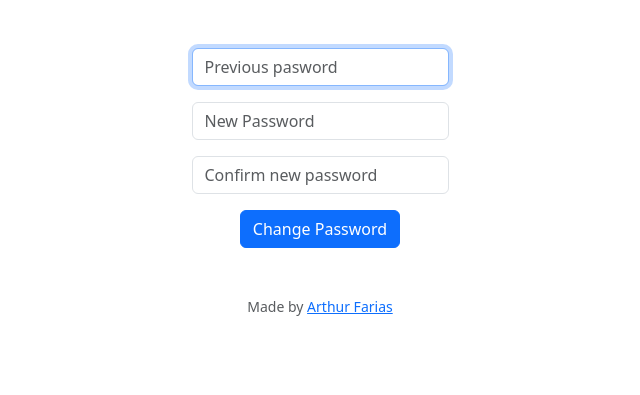
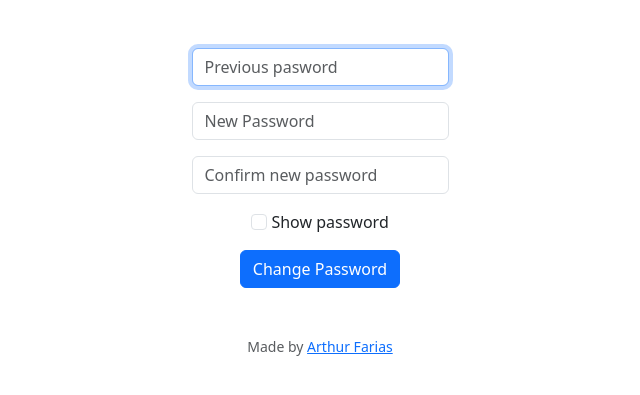
Before and after one commit to abfarias/CS50-Final-Project, a Flask app: page /change_password in a window 1280 px wide. Shown: the part 66-461 px from the top of the page, without its empty margins (320-960 px from the left). Run offline with Flask 3, Linux system fonts and the light colour scheme; the visitor is signed in with stand-in values (Sample User, id 1).

Commit message:
Added password visibility toggler to change_password.html

```diff
--- /dev/null
+++ b/static/change_password.js
@@ -0,0 +1,27 @@
+document.addEventListener('DOMContentLoaded', () => {
+
+    const previousPassword = document.getElementById('previous_password');
+    const password = document.getElementById('new_password');
+    const confirmation = document.getElementById('confirmation')
+    const check = document.getElementById('flexCheckDefault');
+
+    // Create password visibility toggler
+    check.addEventListener('click', () => {
+
+        const previousPasswordType = previousPassword.getAttribute('type');
+        const passwordType = password.getAttribute('type');
+        const confirmationType = confirmation.getAttribute('type')
+
+        if (previousPasswordType && passwordType && confirmationType == 'password') {
+            previousPassword.setAttribute('type', 'text');
+            password.setAttribute('type', 'text');
+            confirmation.setAttribute('type', 'text');
+        } else {
+            previousPassword.setAttribute('type', 'password');
+            password.setAttribute('type', 'password');
+            confirmation.setAttribute('type', 'password');
+        }
+
+    });
+
+});
--- a/templates/change_password.html
+++ b/templates/change_password.html
@@ -1,11 +1,13 @@
 {% extends "layout.html" %}
+
+{% block scripts %} <script src="/static/change_password.js"></script> {% endblock %}
 
 {% block title %} Change Password {% endblock %}
 
 {% block main %}
     <form action="/change_password" method="post">
         <div class="mb-3">
-            <input autocomplete="off" autofocus class="form-control mx-auto w-auto" id="previous_password" name="previous_password" placeholder="Previous pasword" type="text">
+            <input autocomplete="off" autofocus class="form-control mx-auto w-auto" id="previous_password" name="previous_password" placeholder="Previous pasword" type="password">
         </div>
         <div class="mb-3">
             <input autocomplete="off" autofocus class="form-control mx-auto w-auto" id="new_password" name="new_password" placeholder="New Password" type="password">
@@ -13,6 +15,12 @@
         <div class="mb-3">
             <input autocomplete="off" autofocus class="form-control mx-auto w-auto" id="confirmation" name="confirmation" placeholder="Confirm new password" type="password">
         </div>
+        <div class="form-check mb-3">
+            <input class="form-check-input" type="checkbox" value="" id="flexCheckDefault" style="float:none";>
+            <label class="form-check-label" for="flexCheckDefault">
+                Show password
+            </label>
+        </div>
         <button class="btn btn-primary" type="submit">Change Password</button>
     </form>
 {% endblock %}
```
